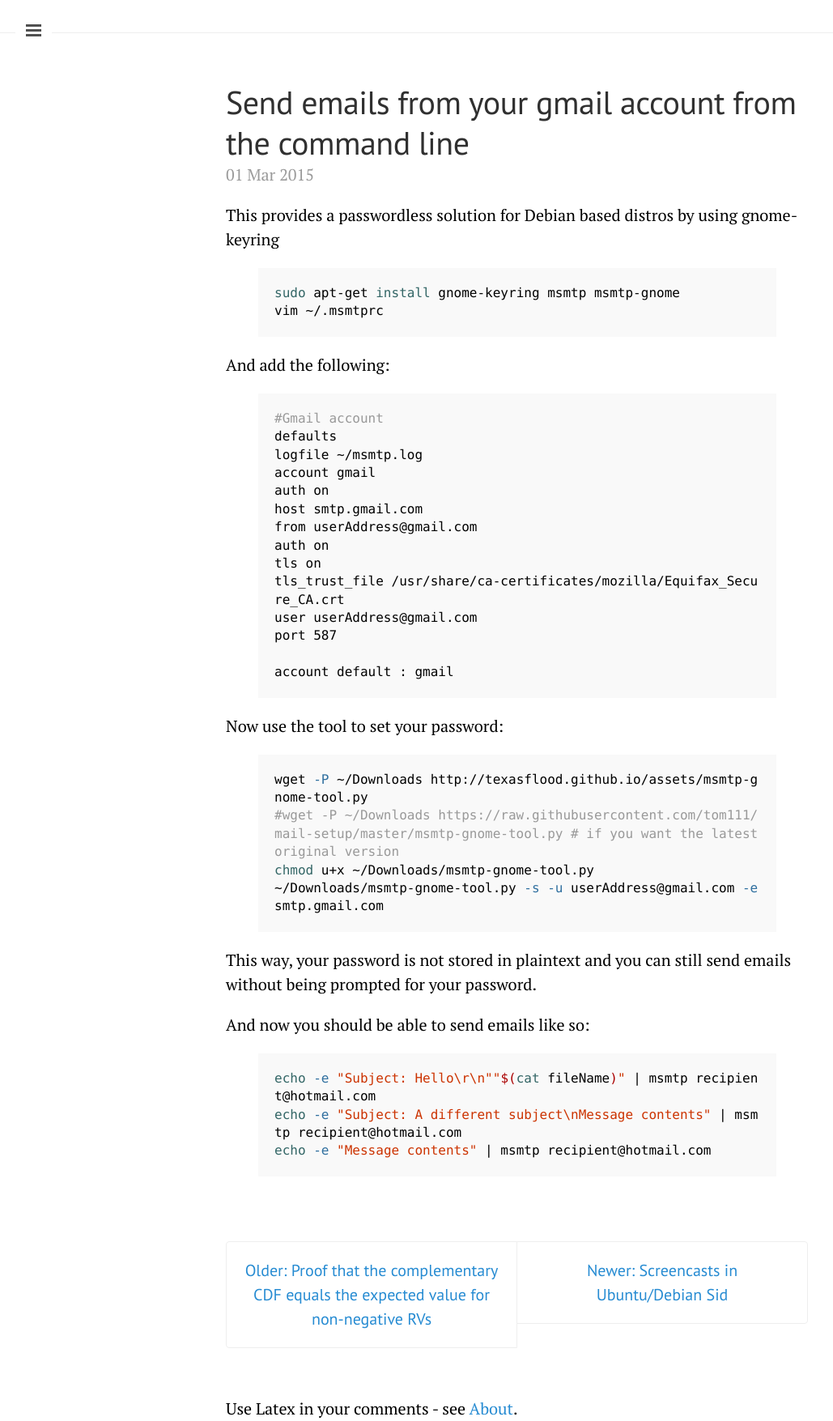
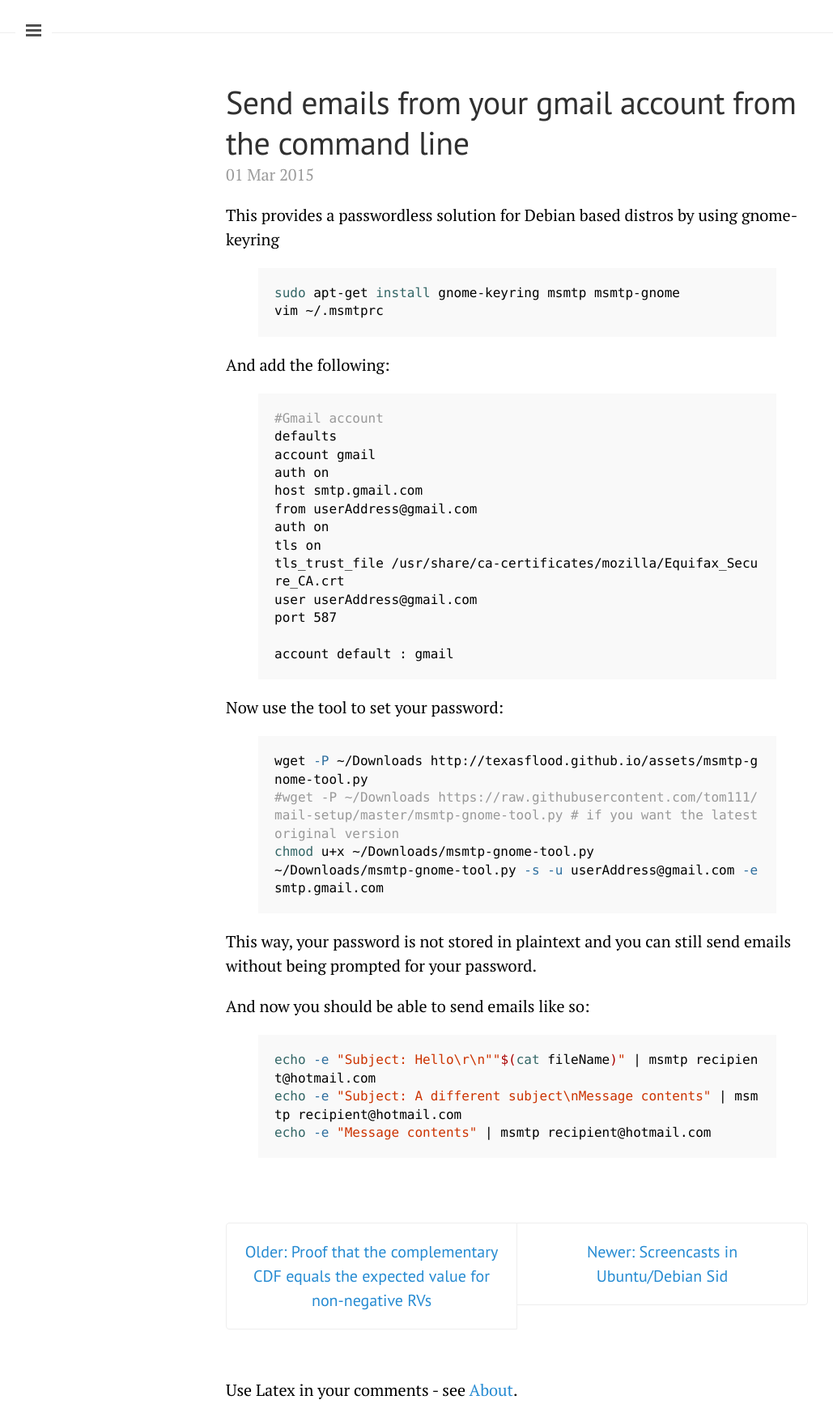
Before and after one commit to texasflood/texasflood.github.io.b, a Jekyll site: the page built from _posts/2015-03-01-gmail-from-command-line.md, in a window 1280 px wide. Shown: the whole page at 81% size, without its empty margins (1-1030 px from the left). Built offline with Jekyll 4.4.1, drawn with Linux system fonts in a browser that asks for light colours; Markdown is read by kramdown in place of the engine named in the settings; comment, search, counter and statistics services are not loaded; after the commit the page ends 1732 px from its top, so only the background shows below that.

Commit message:
Removed logging in msmtp

```diff
--- a/_posts/2015-03-01-gmail-from-command-line.md
+++ b/_posts/2015-03-01-gmail-from-command-line.md
@@ -17,7 +17,6 @@
 {% highlight bash %}
 #Gmail account
 defaults
-logfile ~/msmtp.log
 account gmail
 auth on
 host smtp.gmail.com
```
